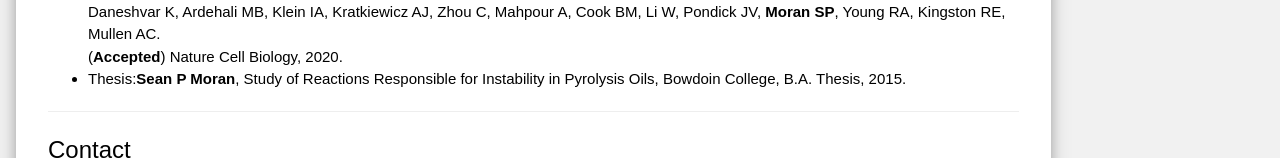
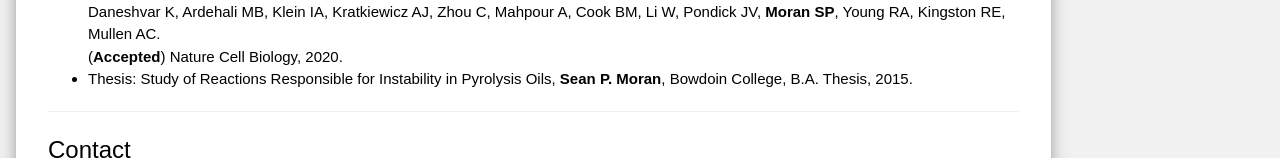
Before and after one commit to seanpatrickmoran/seanpatrickmoran.github.io, a plain HTML site: page index.html in a window 1280 px wide. Shown: the part 1586-1744 px from the top of the page. Drawn offline with nearby package versions, Linux system fonts and the light colour scheme.

Commit message:
Update index.html

```diff
--- a/index.html
+++ b/index.html
@@ -74,7 +74,7 @@
               Daneshvar K, Ardehali MB, Klein IA, Kratkiewicz AJ, Zhou C, Mahpour A, Cook BM, Li W, Pondick JV, <strong>Moran SP</strong>, Young RA, Kingston RE, Mullen AC.<br>
               (<strong>Accepted</strong>) Nature Cell Biology, 2020.
 
-              <li> Thesis:<strong>Sean P Moran</strong>, Study of Reactions Responsible for Instability in Pyrolysis Oils, Bowdoin College, B.A. Thesis, 2015.
+              <li> Thesis: Study of Reactions Responsible for Instability in Pyrolysis Oils, <strong>Sean P. Moran</strong>, Bowdoin College, B.A. Thesis, 2015.
 
 
               </ul>
```
